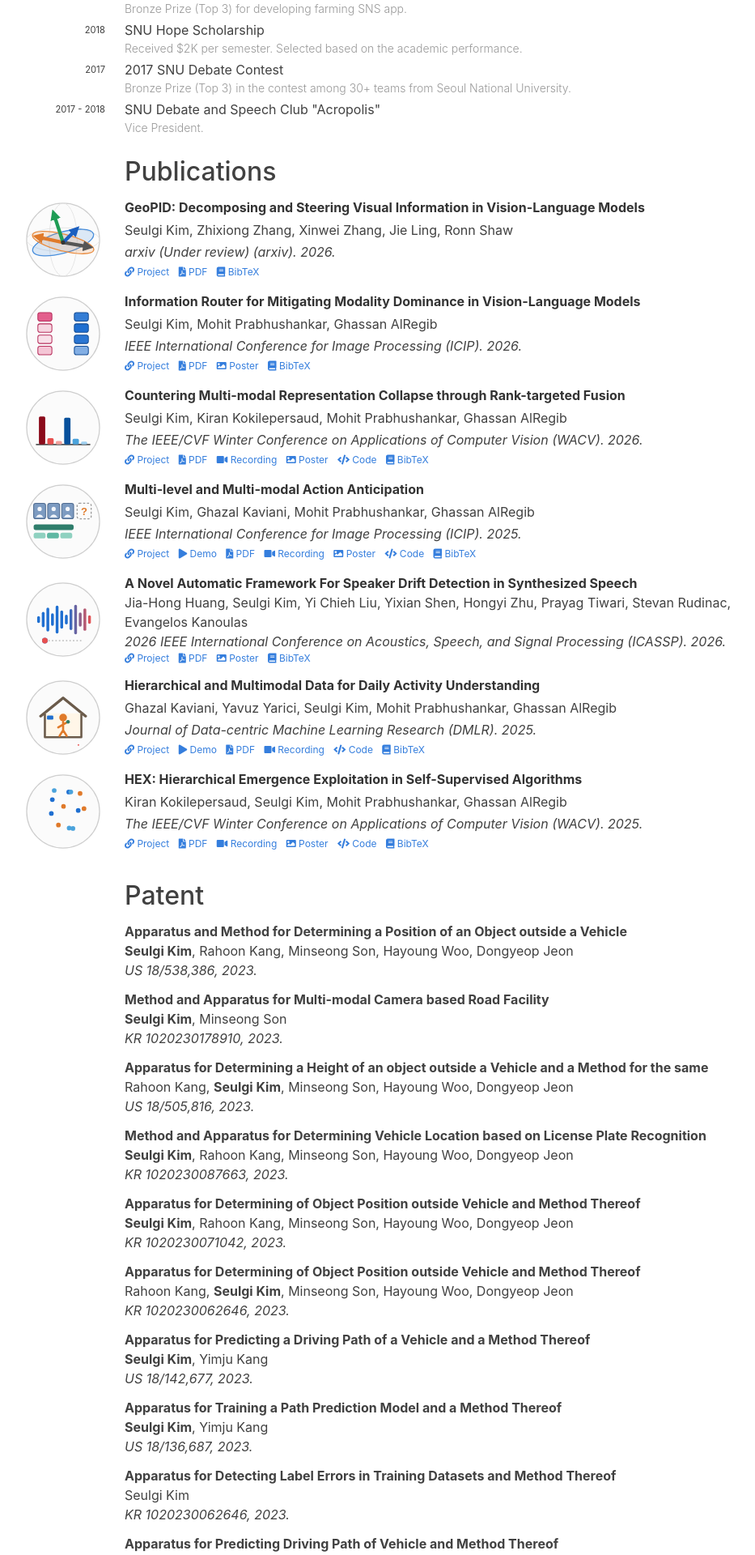
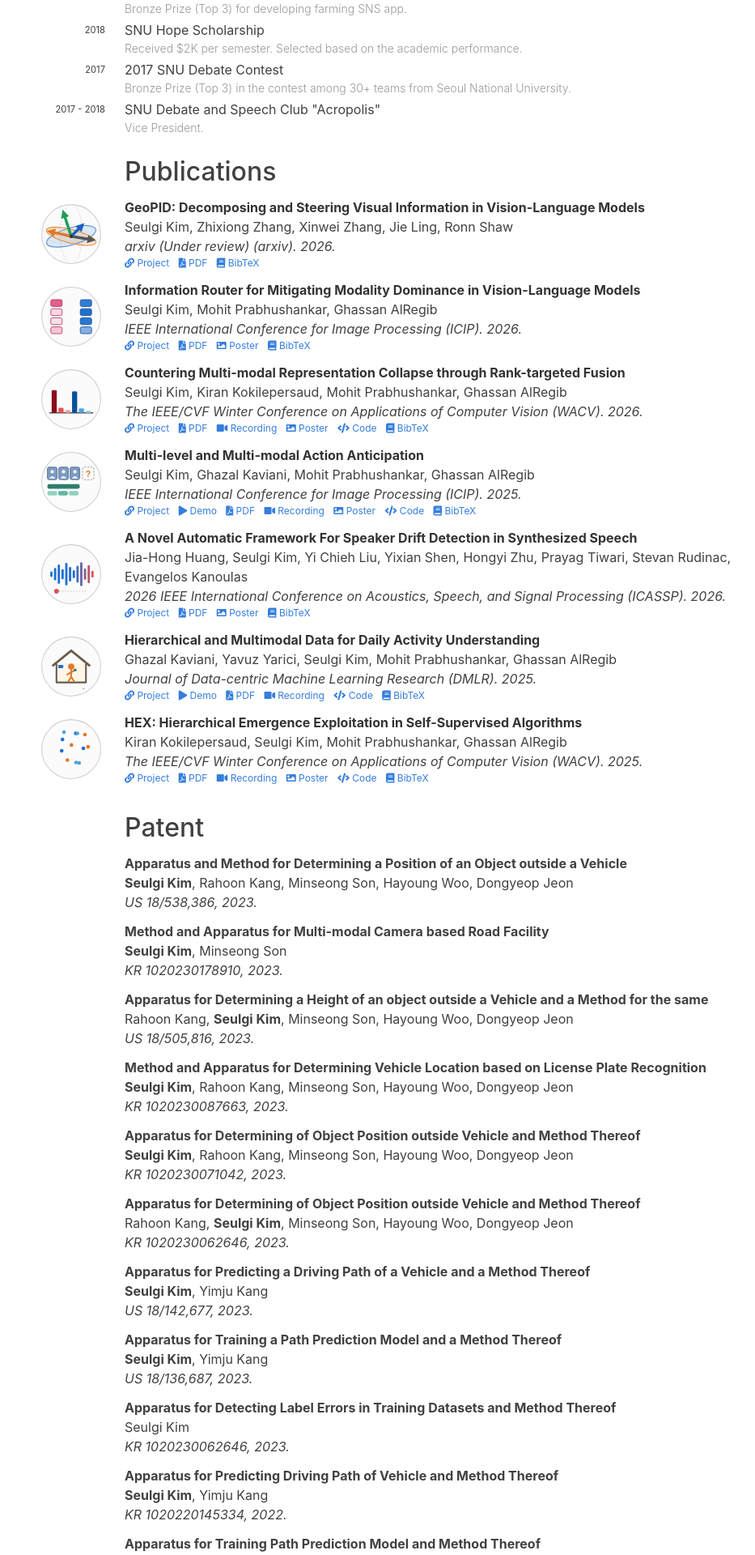
Before and after one commit to skvictoria/skvictoria.github.io, a Jekyll site: the page built from cv.md, in a window 1280 px wide. Shown: the part 2240-4160 px from the top of the page at 81% size, without its empty margins (178-1111 px from the left). Built offline with Jekyll 4.4.1, drawn with Linux system fonts in a browser that asks for light colours; nearby versions of some CDN libraries; some web fonts are replaced.

Commit message:
Shrink publication icons slightly
Co-Authored-By: Claude Opus 5.5 (1M context) <noreply@anthropic.com>

```diff
--- a/_sass/_cv.scss
+++ b/_sass/_cv.scss
@@ -121,7 +121,7 @@
 
 // SVG icons are square and read best smaller than the GIF teasers
 .pub-thumb-icon {
-	width: 104px;
+	width: 84px;
 }
 
 .pub-thumb.pub-thumb-icon img {
```
